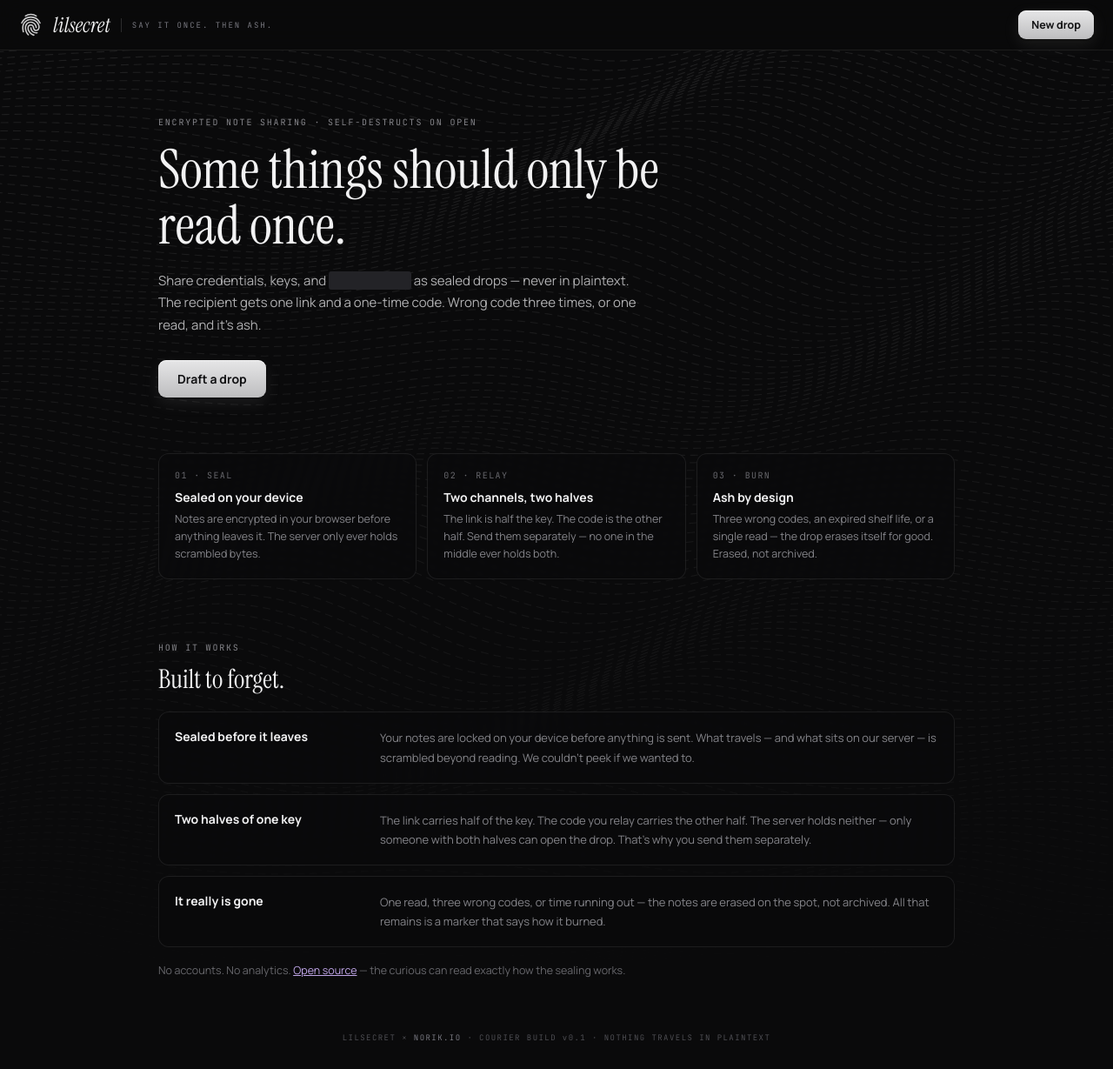
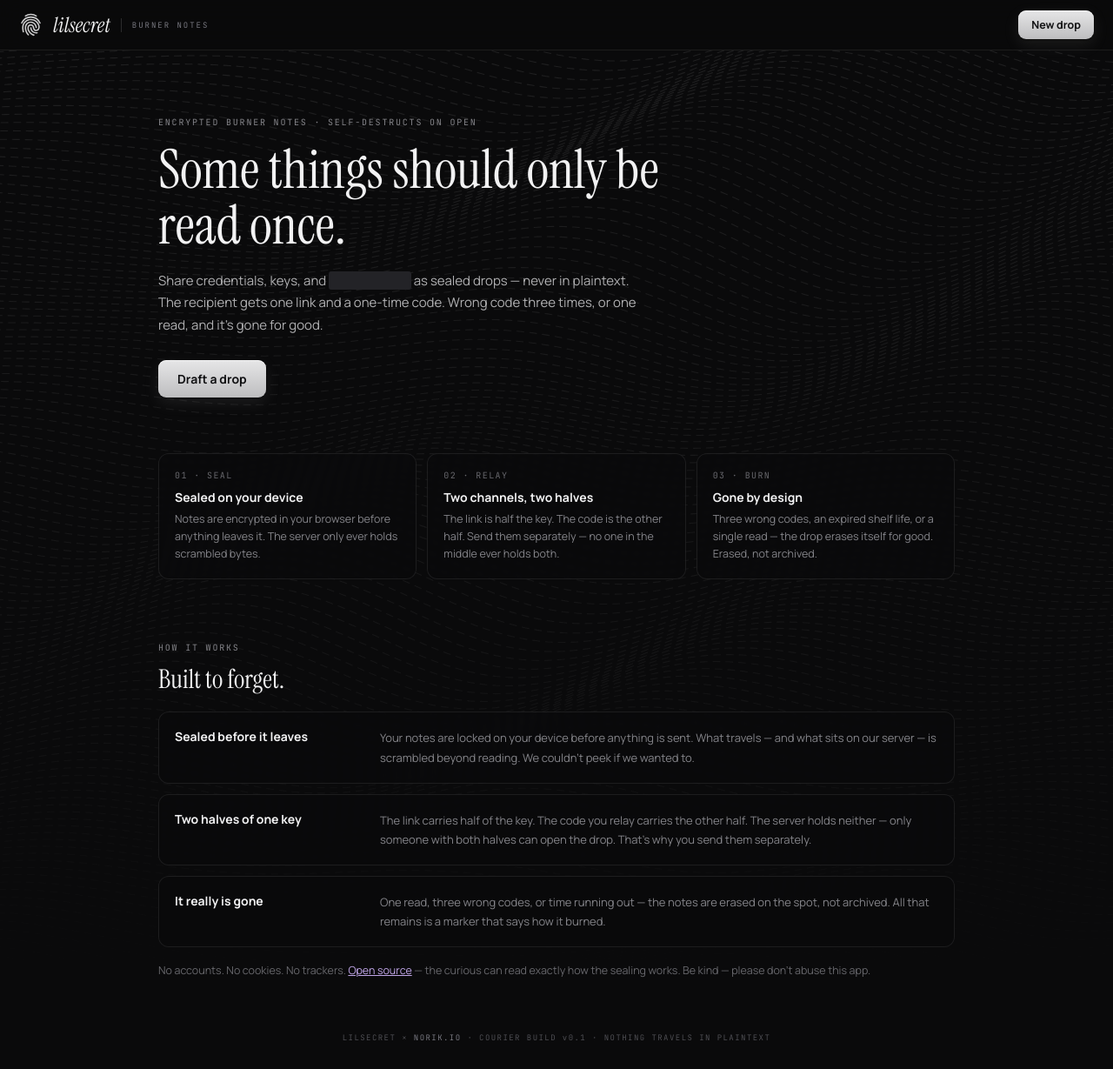
Before and after one commit to NorikDavtian/lilsecret, a website: page public/index.html in a window 1280 px wide. Shown: the whole page at 87% size. Drawn offline with Linux system fonts and the light colour scheme; animation ran at ten frames a second.

Commit message:
brand: burner notes — drop the ash wording, add no-cookies/no-trackers note
Co-Authored-By: Claude Fable 5 <noreply@anthropic.com>

```diff
--- a/public/app.js
+++ b/public/app.js
@@ -257,14 +257,14 @@ function screenLanding() {
   sub.append(
     'Share credentials, keys, and ',
     h('span', { class: 'redact', text: 'confessions' }),
-    ' as sealed drops — never in plaintext. The recipient gets one link and a one-time code. Wrong code three times, or one read, and it’s ash.'
+    ' as sealed drops — never in plaintext. The recipient gets one link and a one-time code. Wrong code three times, or one read, and it’s gone for good.'
   );
   const card = (n, t, d) => h('div', { class: 'land-card' },
     h('div', { class: 'n', text: n }), h('div', { class: 't', text: t }), h('div', { class: 'd', text: d }));
   return h('div', { class: 'land' },
     canvas,
     h('div', { class: 'land-inner' },
-      h('div', { class: 'kicker', text: 'ENCRYPTED NOTE SHARING · SELF-DESTRUCTS ON OPEN' }),
+      h('div', { class: 'kicker', text: 'ENCRYPTED BURNER NOTES · SELF-DESTRUCTS ON OPEN' }),
       h('h1', { text: 'Some things should only be read once.' }),
       sub,
       h('div', { class: 'land-cta' },
@@ -272,7 +272,7 @@ function screenLanding() {
       h('div', { class: 'land-cards' },
         card('01 · SEAL', 'Sealed on your device', 'Notes are encrypted in your browser before anything leaves it. The server only ever holds scrambled bytes.'),
         card('02 · RELAY', 'Two channels, two halves', 'The link is half the key. The code is the other half. Send them separately — no one in the middle ever holds both.'),
-        card('03 · BURN', 'Ash by design', 'Three wrong codes, an expired shelf life, or a single read — the drop erases itself for good. Erased, not archived.')),
+        card('03 · BURN', 'Gone by design', 'Three wrong codes, an expired shelf life, or a single read — the drop erases itself for good. Erased, not archived.')),
       h('div', { class: 'how' },
         h('div', { class: 'kicker', text: 'HOW IT WORKS' }),
         h('h2', { class: 'serif-h', text: 'Built to forget.' }),
@@ -287,9 +287,9 @@ function screenLanding() {
             h('div', { class: 't', text: 'It really is gone' }),
             h('div', { class: 'd', text: 'One read, three wrong codes, or time running out — the notes are erased on the spot, not archived. All that remains is a marker that says how it burned.' }))),
         h('p', { class: 'how-foot' },
-          'No accounts. No analytics. ',
+          'No accounts. No cookies. No trackers. ',
           h('a', { href: 'https://github.com/NorikDavtian/lilsecret', target: '_blank', rel: 'noreferrer noopener' }, 'Open source'),
-          ' — the curious can read exactly how the sealing works.'))));
+          ' — the curious can read exactly how the sealing works. Be kind — please don’t abuse this app.'))));
 }
 
 function screenCompose() {
@@ -394,7 +394,7 @@ function screenSeal() {
     h('div', { class: 'label', style: 'margin:28px 0 10px', text: 'DESTRUCTION — BOTH TIMERS ALWAYS RUN' }),
     h('div', { class: 'burn-panel' },
       h('div', { class: 't', text: 'Burn after reading' }),
-      h('div', { class: 'd', text: "How long they can read once it's open. Immediately means one sitting — leave, and it's ash." }),
+      h('div', { class: 'd', text: "How long they can read once it's open. Immediately means one sitting — leave, and it's gone." }),
       chips([[0, 'IMMEDIATELY'], [1, '1 MIN'], [5, '5 MIN'], [10, '10 MIN'], [15, '15 MIN'], [30, '30 MIN']], 'afterOpenMin')),
     h('div', { class: 'burn-panel' },
       h('div', { class: 't', text: 'Expire if unopened' }),
@@ -672,8 +672,8 @@ setInterval(() => {
 }, 1000);
 
 const GONE = {
-  tries: ['SELF-DESTRUCT COMPLETE', 'Too many wrong codes. Ash.', 'The notes shredded themselves after 3 failed attempts. Nothing can bring them back. If this wasn’t you — someone else has your link.'],
-  timer: ['THE WINDOW CLOSED', 'Time’s up. The pages are ash.', 'The reading window ran out and the drop burned itself, exactly as instructed.'],
+  tries: ['SELF-DESTRUCT COMPLETE', 'Too many wrong codes. It’s gone.', 'The notes shredded themselves after 3 failed attempts. Nothing can bring them back. If this wasn’t you — someone else has your link.'],
+  timer: ['THE WINDOW CLOSED', 'Time’s up. The notes are gone.', 'The reading window ran out and the drop erased itself, exactly as instructed.'],
   manual: ['BURNED BY HAND', 'Read once, burned once.', 'This drop was destroyed after reading. Exactly as designed.'],
   used: ['LINK ALREADY USED', 'This drop was already opened.', 'Links die after one use. If that wasn’t you, tell the sender — fast.'],
   unopened: ['EXPIRED UNREAD', 'It shredded itself, unopened.', 'The shelf life ran out before anyone opened this drop.'],
--- a/public/index.html
+++ b/public/index.html
@@ -3,8 +3,8 @@
 <head>
   <meta charset="utf-8">
   <meta name="viewport" content="width=device-width, initial-scale=1">
-  <title>lilsecret — say it once. then ash.</title>
-  <meta name="description" content="Encrypted one-time note sharing. One link, one code, one read — then ash. Sealed on your device; the server never sees plaintext.">
+  <title>lilsecret — burner notes</title>
+  <meta name="description" content="Encrypted burner notes. One link, one code, one read — then gone. Sealed on your device; the server never sees plaintext.">
   <meta name="referrer" content="no-referrer">
   <link rel="icon" href="/icon.svg" type="image/svg+xml">
   <link rel="stylesheet" href="/styles.css">
@@ -21,7 +21,7 @@
       </svg>
       <span class="hdr-word">lilsecret</span>
       <span class="hdr-sep"></span>
-      <span class="hdr-tag">SAY IT ONCE. THEN ASH.</span>
+      <span class="hdr-tag">BURNER NOTES</span>
     </button>
     <div class="hdr-spacer"></div>
     <button class="btn-bone" id="hdrNew" style="padding:8px 15px;font-size:12.5px">New drop</button>
```
Also changed, not shown: README.md.
